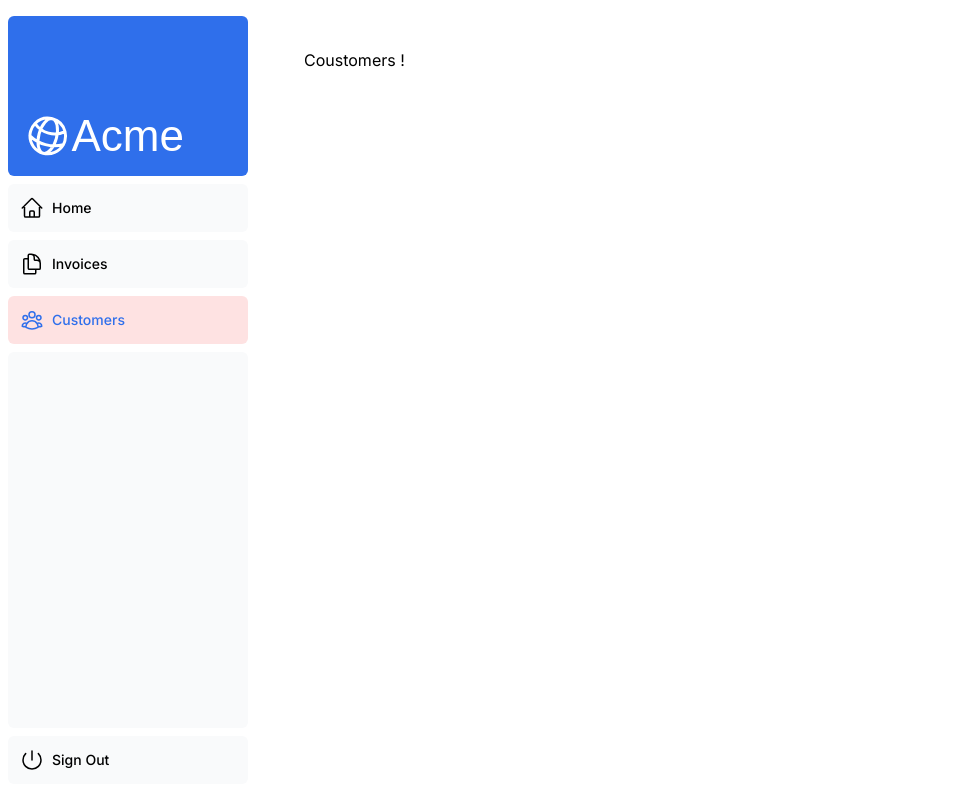
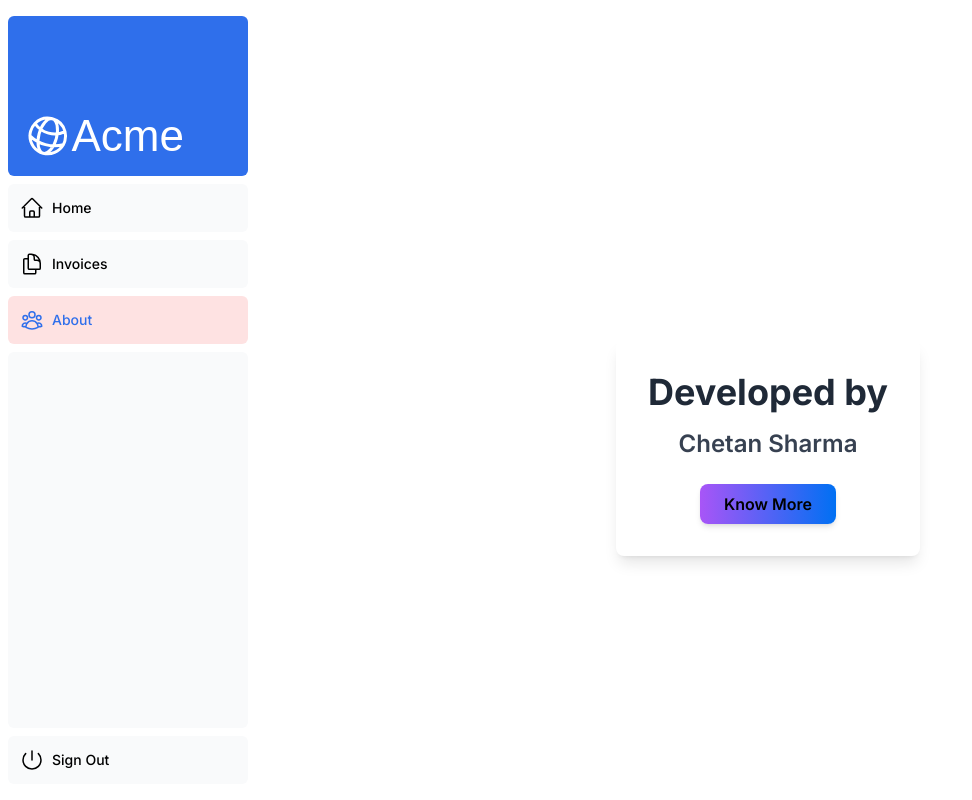
Before and after one commit to chetanS04/nextjs-dashboard, a Next.js app: page /dashboard/customers in a window 1280 px wide. Shown: the whole page, without its empty margins (0-972 px from the left). Built offline with nearby package versions, Linux system fonts and the light colour scheme; no server answers; a web font is replaced by a local one.

Commit message:
edit About Page

```diff
--- a/app/dashboard/customers/page.tsx
+++ b/app/dashboard/customers/page.tsx
@@ -1,11 +1,22 @@
-import React from 'react'
+import React from 'react';
 
-const page = () => {
+const Page = () => {
   return (
-    <div>
-      Coustomers !
+    <div className="flex items-center justify-center min-h-screen bg-gradient-to-r from-white-500 to-purple-600">
+      <div className="bg-white rounded-lg shadow-lg p-8 text-center max-w-sm">
+        <h1 className="text-4xl font-bold text-gray-800 mb-4">Developed by</h1>
+        <p className="text-2xl text-gray-700 font-semibold">Chetan Sharma</p>
+        <div className="mt-6">
+          <a
+            href="https://github.com/chetanS04"
+            className="inline-block bg-gradient-to-r from-purple-500 to-blue-500 text-blue font-semibold py-2 px-6 rounded-lg shadow-md hover:from-blue-500 hover:to-purple-500 hover:shadow-lg transition duration-300 ease-in-out"
+          >
+            Know More
+          </a>
+        </div>
+      </div>
     </div>
-  )
-}
+  );
+};
 
-export default page
+export default Page;
--- a/app/dashboard/invoices/error.tsx
+++ b/app/dashboard/invoices/error.tsx
@@ -10,7 +10,7 @@ export default function Error({
   reset: () => void;
 }) {
   useEffect(() => {
-    // Optionally log the error to an error reporting service
+    //when we get error
     console.error(error);
   }, [error]);
 
@@ -20,7 +20,7 @@ export default function Error({
       <button
         className="mt-4 rounded-md bg-blue-500 px-4 py-2 text-sm text-white transition-colors hover:bg-blue-400"
         onClick={
-          // Attempt to recover by trying to re-render the invoices route
+          //re-render
           () => reset()
         }
       >
--- a/app/ui/dashboard/nav-links.tsx
+++ b/app/ui/dashboard/nav-links.tsx
@@ -17,7 +17,7 @@ const links = [
     href: '/dashboard/invoices',
     icon: DocumentDuplicateIcon,
   },
-  { name: 'Customers', href: '/dashboard/customers', icon: UserGroupIcon },
+  { name: 'About', href: '/dashboard/customers', icon: UserGroupIcon },
 ];
 
 export default function NavLinks() {
--- a/app/ui/dashboard/revenue-chart.tsx
+++ b/app/ui/dashboard/revenue-chart.tsx
@@ -41,6 +41,7 @@ export default async function RevenueChart() { // Make component async, remove t
           {revenue.map((month) => (
             <div key={month.month} className="flex flex-col items-center gap-2">
               <div
+
                 className="w-full rounded-md bg-blue-300"
                 style={{
                   height: `${(chartHeight / topLabel) * month.revenue}px`,
```
